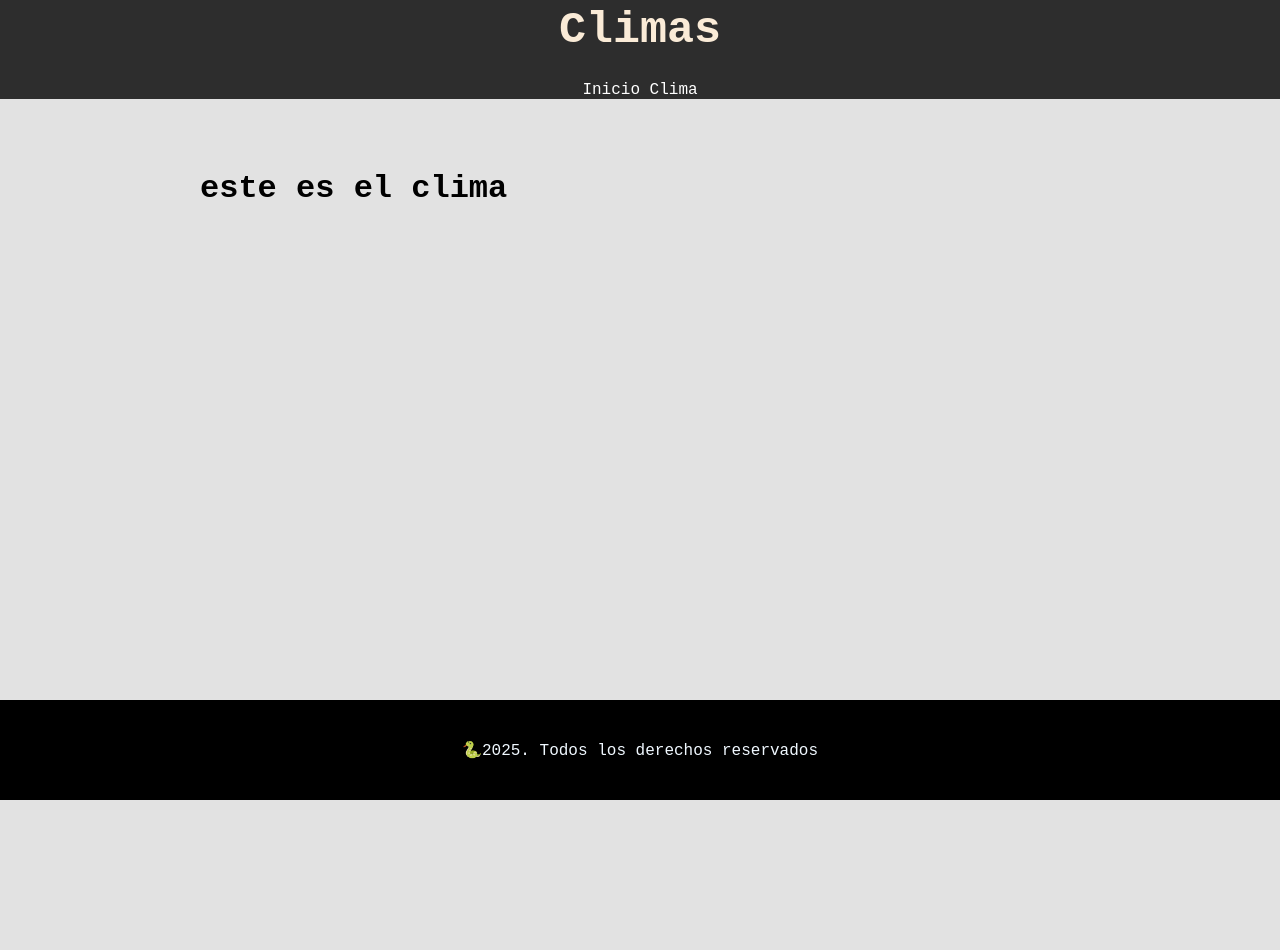
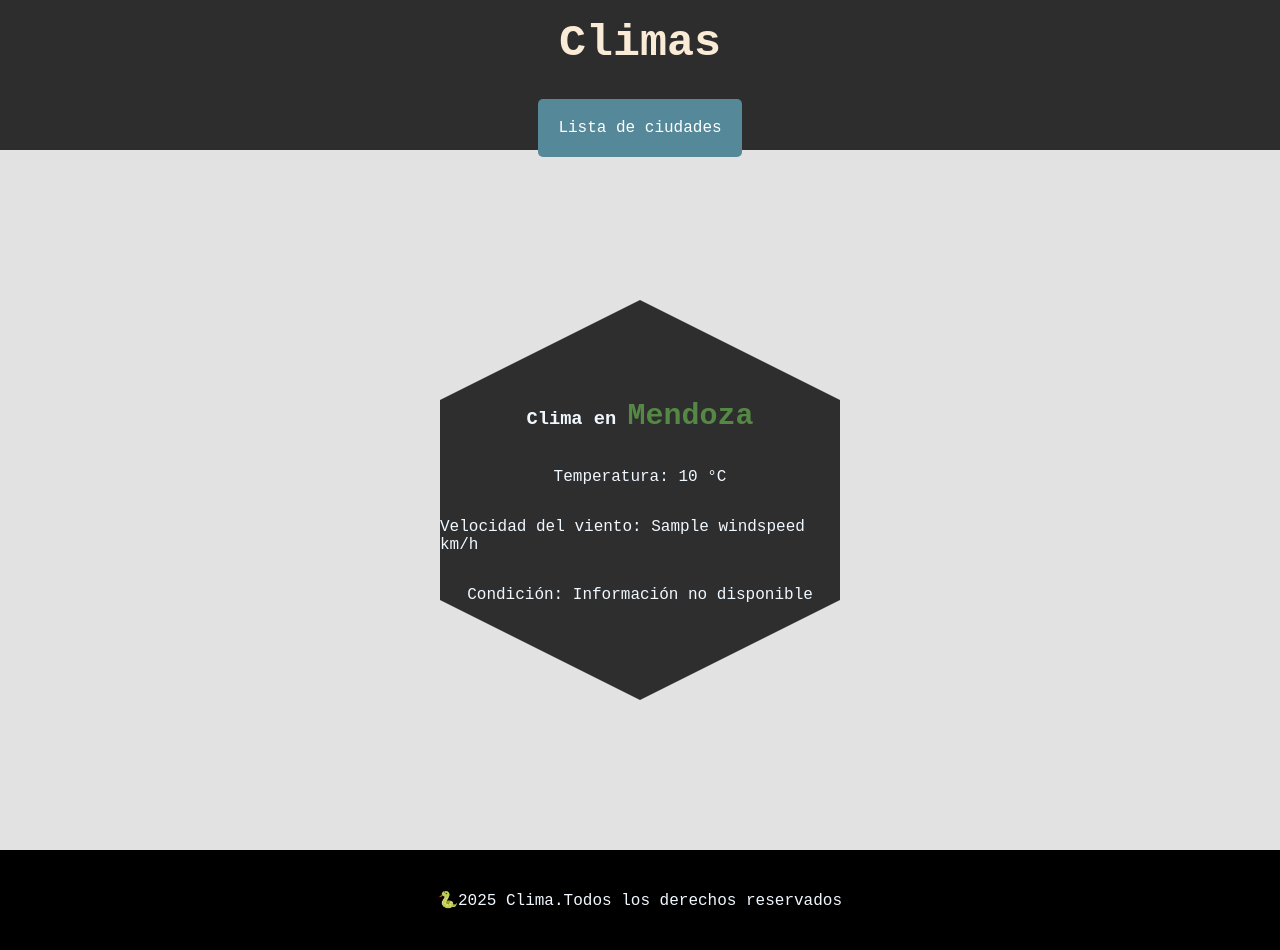
Before and after one commit to Emancc/Practico-I-Python, a Flask app: page /clima?ciudad=Mendoza in a window 1280 px wide. Before the commit the page ends 800 px from the top, so only its background shows below. Run offline with Flask 3, Linux system fonts and the light colour scheme; a database or web service that is not in the repository returns one stand-in record (values such as "Sample title"); data that the repository does not hold is empty.

Commit message:
funcionando API clima

```diff
--- a/app.py
+++ b/app.py
@@ -1,12 +1,76 @@
-from flask import Flask, render_template
+from flask import Flask, render_template, request
+import requests
 
 
 app = Flask(__name__)
 
+ciudades = {
+    "Río Cuarto": {"lat": -33.1333, "lon": -64.3500},
+    "Mendoza" : {"lat": -32.8833, "lon": -68.8167},
+    "Santa Fe" : {"lat": -31.6333, "lon": -60.7000},
+    "Buenos Aires": {"lat": -34.6037, "lon": -58.3816},
+    "Córdoba": {"lat": -31.4201, "lon": -64.1888},
+    "Madrid": {"lat": 40.4168, "lon": -3.7038},
+    "Nueva York": {"lat": 40.7128, "lon": -74.0060},
+    "Tokio": {"lat": 35.6895, "lon": 139.6917},
+    "París": {"lat": 48.8566, "lon": 2.3522},
+    "Londres": {"lat": 51.5074, "lon": -0.1278},
+    "Sídney": {"lat": -33.8688, "lon": 151.2093},
+    "Ciudad de México": {"lat": 19.4326, "lon": -99.1332},
+    "El Cairo": {"lat": 30.0444, "lon": 31.2357}
+}
+
 @app.route('/')
 def index():
-    return render_template('index.html')
+    return render_template('index.html', ciudades=ciudades)
 
 @app.route('/clima')
 def clima():
-    return render_template('clima.html')
+    nombre = request.args.get('ciudad')
+    latitud = ciudades[nombre]["lat"]
+    longitud = ciudades[nombre]["lon"]
+
+    url_clima = f'https://api.open-meteo.com/v1/forecast?latitude={latitud}&longitude={longitud}&current_weather=true'
+
+    weather_codes = {
+        0: "Despejado",
+        1: "Mayormente despejado",
+        2: "Parcialmente nublado",
+        3: "Nublado",
+        45: "Niebla",
+        48: "Niebla densa",
+        51: "Llovizna ligera",
+        53: "Llovizna moderada",
+        55: "Llovizna fuerte",
+        56: "Llovizna helada ligera",
+        57: "Llovizna helada densa",
+        61: "Lluvia ligera",
+        63: "Lluvia moderada",
+        65: "Lluvia fuerte",
+        66: "Lluvia helada ligera",
+        67: "Lluvia helada fuerte",
+        71: "Nieve ligera",
+        73: "Nieve moderada",
+        75: "Nieve fuerte",
+        77: "Graupel",
+        80: "Chubascos de lluvia ligeros",
+        81: "Chubascos de lluvia moderados",
+        82: "Chubascos de lluvia fuertes",
+        85: "Chubascos de nieve ligeros",
+        86: "Chubascos de nieve fuertes",
+        95: "Tormenta eléctrica",
+        96: "Tormenta eléctrica con granizo ligero",
+        99: "Tormenta eléctrica con granizo fuerte",
+    }
+    descripcion_clima = weather_codes.get(requests.get(url_clima).json()["current_weather"].get("weathercode"), "Información no disponible")
+
+    return render_template("clima.html",
+            ciudad=nombre,
+            temperatura=requests.get(url_clima).json()["current_weather"].get("temperature"),
+            velocidad_viento=requests.get(url_clima).json()["current_weather"].get("windspeed"),
+            descripcion_clima=descripcion_clima)
+
+
+
+if __name__ == '__main__':
+    app.run()
--- a/static/css/estilos.css
+++ b/static/css/estilos.css
@@ -12,16 +12,25 @@ header {
     flex-direction: column;
     background-color: rgb(45, 45, 45);
     color: antiquewhite;
-    justify-content: space-between;
+    justify-content: space-around;
     align-items: center;
     width:100vw;
-    height: auto;
+    height: 150px;
     gap:20px;
 }
 
 nav a{
     text-decoration: none;
     color:white;
+    background-color: #589;
+    border-radius: 5px;
+    padding: 20px;
+
+}
+nav a:hover{
+    background-color: #584;
+    border-radius: 5px;
+    text-decoration: underline;
 }
 header h1{
     text-align: center;
@@ -39,11 +48,15 @@ main ul li{
 main ul li a{
     text-decoration: none;
     color: brown;
+    border-radius: 5px;
+    padding: 5px;
 }
 
 main ul li a:hover {
-    background-color: rgb(84, 84, 84);
-    color: white;
+    text-decoration: underline;
+    /* background-color: rgb(84, 84, 84);     */
+    color: #584;
+    text-transform: uppercase;
 }
 
 footer{
@@ -54,3 +67,20 @@ footer{
     background-color: black;
     color: aliceblue;
 }
+.contenedor{
+    display: flex;
+    flex-direction: column;
+    background-color: rgb(46, 46, 46);
+    color: aliceblue;
+    width: 400px;
+    height: 400px;
+    clip-path: polygon(50% 0,100% 25%,100% 75%,50% 100%,0 75%, 0 25%);
+    margin: 100px auto;
+    align-items: center;
+    justify-content: center;
+}
+
+.contenedor span{
+    color: #584;
+    font-size: 30px;
+}
--- a/templates/clima.html
+++ b/templates/clima.html
@@ -2,9 +2,26 @@
 
 
 {% block title %}
-    clima
+    clima en {{ciudad}}
+{% endblock %}
+
+{% block paginas%}
+<a href="{{url_for('index')}}">Lista de ciudades</a>
 {% endblock %}
 
 {% block main %}
-    <h1>este es el clima</h1>
+<div class="contenedor">
+    <h3>Clima en <span>{{ ciudad }}</span></h3>
+    {% if temperatura is not none %}
+        <p>Temperatura: {{ temperatura }} °C</p>
+    {% endif %}
+    {% if velocidad_viento is not none %}
+        <p>Velocidad del viento: {{ velocidad_viento }} km/h</p>
+    {% endif %}
+    {% if descripcion_clima %}
+        <p>Condición: {{ descripcion_clima }}</p>
+    {% endif %}
+
+</div>
+
 {% endblock %}
--- a/templates/layout.html
+++ b/templates/layout.html
@@ -12,8 +12,7 @@
          {% block header%}
          <h1>Climas</h1>
          <nav>
-            <a href="{{url_for('index')}}">Inicio</a>
-            <a href="{{url_for('clima')}}">Clima</a>
+            {% block paginas%}{% endblock %}
          </nav>
 
          {% endblock %}
@@ -27,7 +26,7 @@
     <footer>
         {% block footer%}
         <div>
-            <span> 🐍2025.   Todos los derechos reservados</span>
+            <span> 🐍2025 Clima.Todos los derechos reservados</span>
         </div>
         {% endblock %}
     </footer>
```
Also changed, not shown: documentacion.txt (added, +19 -0 lines), templates/index.html (+7 -10 lines), weather_codes.json (added, +30 -0 lines), README.md.
